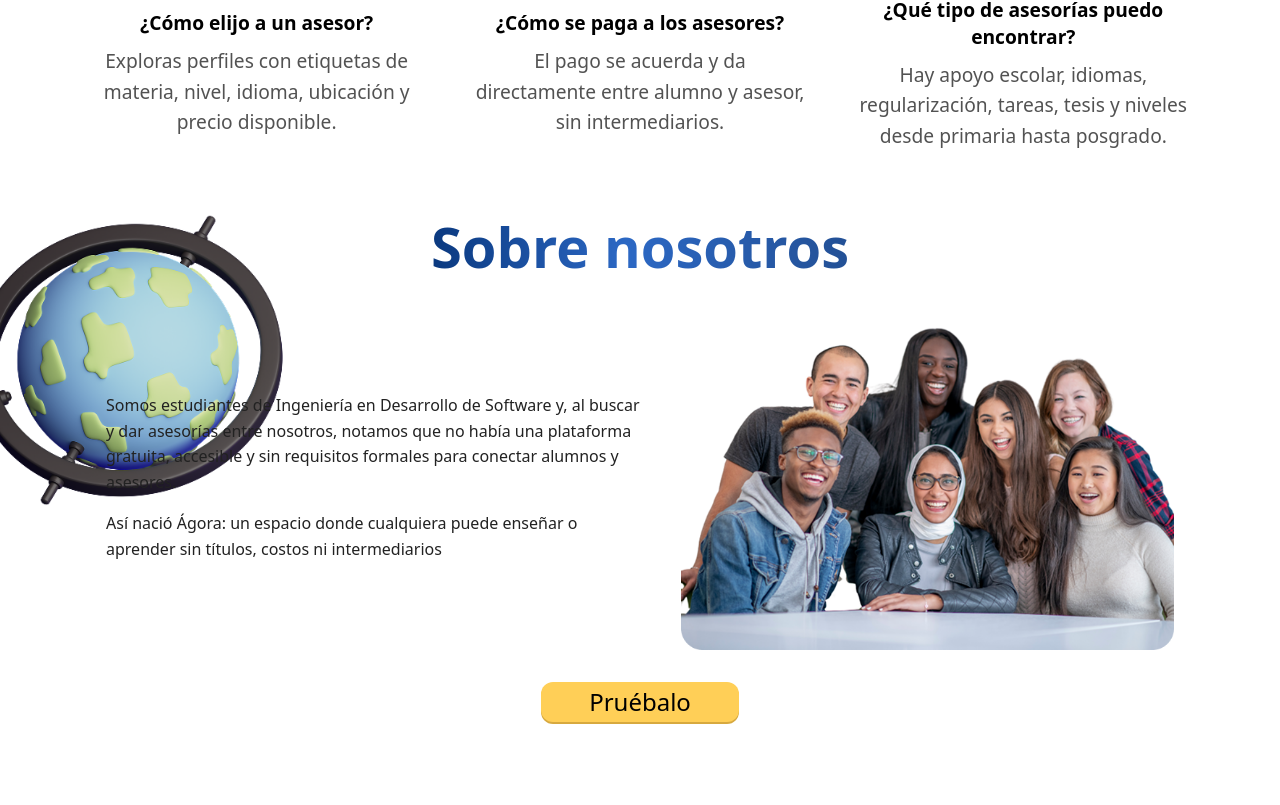
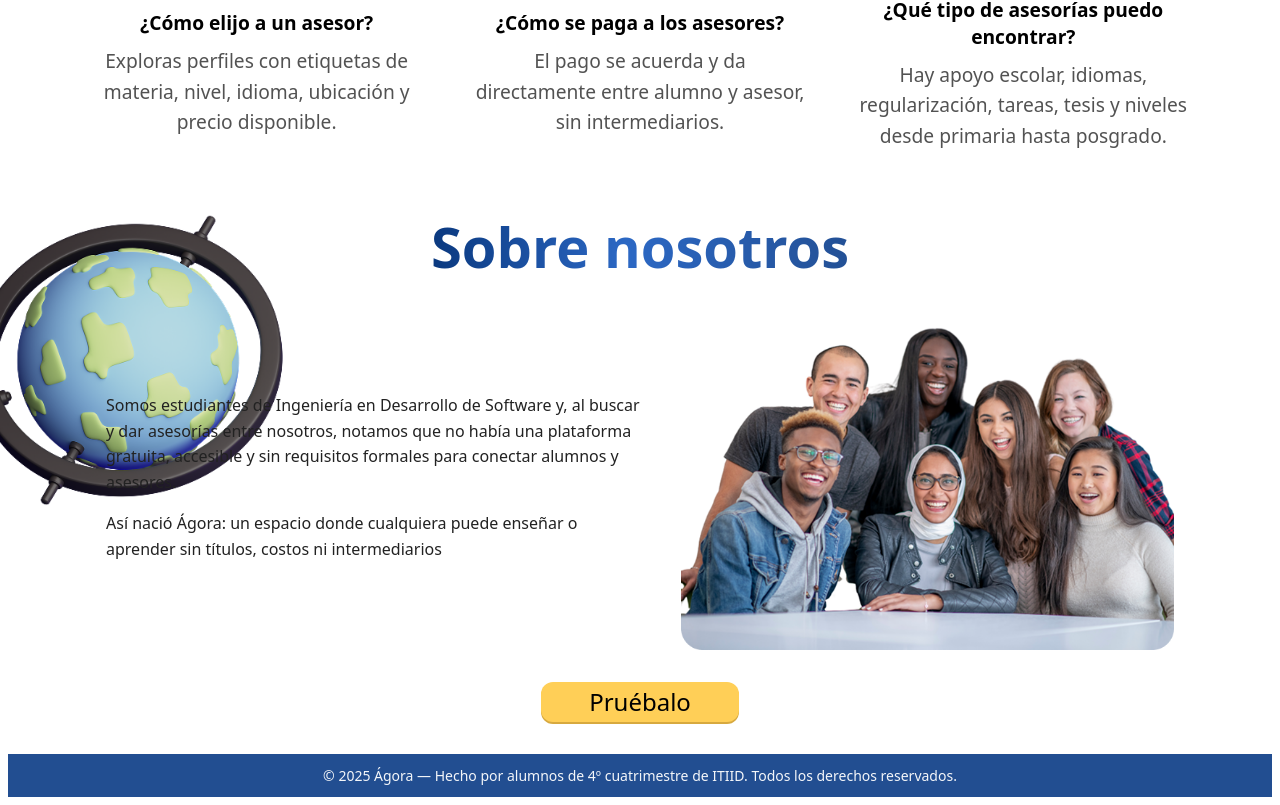
Before and after one commit to JDaniek/Agora-Frontend, an Angular app: page / in a window 1280 px wide. Shown: the part 1601-2406 px from the top of the page. Before the commit the page ends 2331 px from the top, so only its background shows below. Built offline with nearby package versions, Linux system fonts and the light colour scheme.

Commit message:
resolví conflictos para actualizarme con jesel

```diff
--- a/src/app/pages/landing-page/landing.page.css
+++ b/src/app/pages/landing-page/landing.page.css
@@ -497,3 +497,18 @@
   }
   .hero__media img { width: min(80%, 600px); }
 }
+
+/* ===== Footer (solo estilos del footer; no toca nada más) ===== */
+.site-footer {
+  background: #224e91;     /* azul, como pediste */
+  color: #ffffff;
+  margin-top: 2rem;
+}
+.site-footer__inner {
+  max-width: 1100px;
+  margin: 0 auto;
+  padding: 12px 16px;      /* discreto, sin “línea” muy alta */
+  font-size: 0.875rem;
+  text-align: center;
+  opacity: 0.95;
+}
--- a/src/app/pages/landing-page/landing.page.html
+++ b/src/app/pages/landing-page/landing.page.html
@@ -163,3 +163,8 @@
   </div>
 
 </main>
+<footer class="site-footer" aria-label="Pie de página">
+  <div class="site-footer__inner">
+    <span>© {{ year }} Ágora — Hecho por alumnos de 4º cuatrimestre de ITIID. Todos los derechos reservados.</span>
+  </div>
+</footer>
--- a/src/app/pages/landing-page/landing.page.ts
+++ b/src/app/pages/landing-page/landing.page.ts
@@ -8,6 +8,9 @@ import { Router } from '@angular/router';
 })
 export class LandingPage {
   constructor(private router: Router) {}
+
+  year = new Date().getFullYear();
+
 
   // Tus imágenes
   carouselImages = [
```
